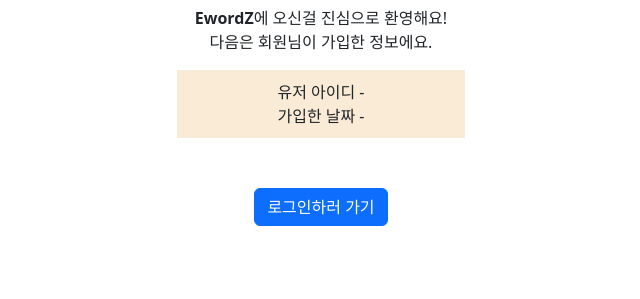
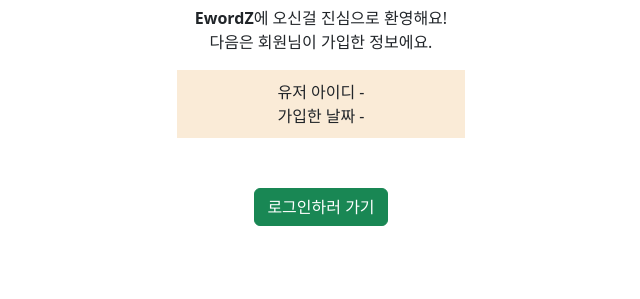
Before and after one commit to YOONapply/EwodZ_Project, a FastAPI app: page /aaa in a window 1280 px wide. Shown: the part 350-649 px from the top of the page, without its empty margins (319-959 px from the left). Run offline with FastAPI, Linux system fonts and the light colour scheme.

Commit message:
Update signupSuccess.html

```diff
--- a/templates/signupSuccess.html
+++ b/templates/signupSuccess.html
@@ -18,7 +18,7 @@
             유저 아이디 - {{ id }}<br>
             가입한 날짜 -  {{ time }}
         </div>
-        <button type="button" class="btn btn-primary">로그인하러 가기</button>
+        <button type="button" class="btn btn-success">로그인하러 가기</button>
     </div>
     <script src="https://cdn.jsdelivr.net/npm/bootstrap@5.3.3/dist/js/bootstrap.bundle.min.js" integrity="sha384-YvpcrYf0tY3lHB60NNkmXc5s9fDVZLESaAA55NDzOxhy9GkcIdslK1eN7N6jIeHz" crossorigin="anonymous"></script>
 </body>
```
